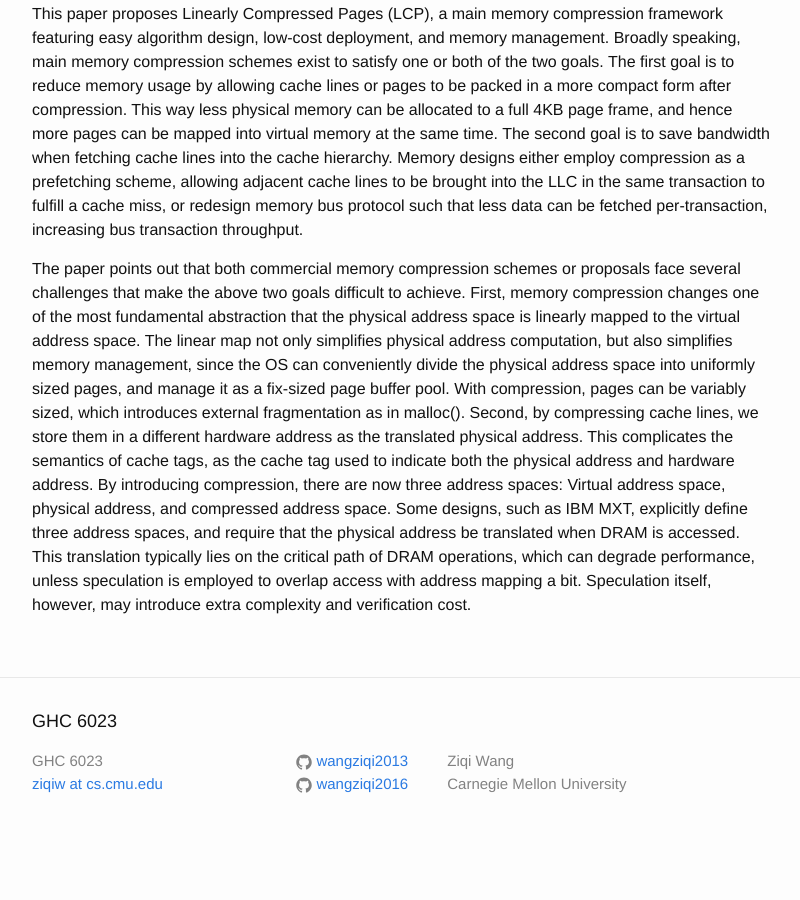
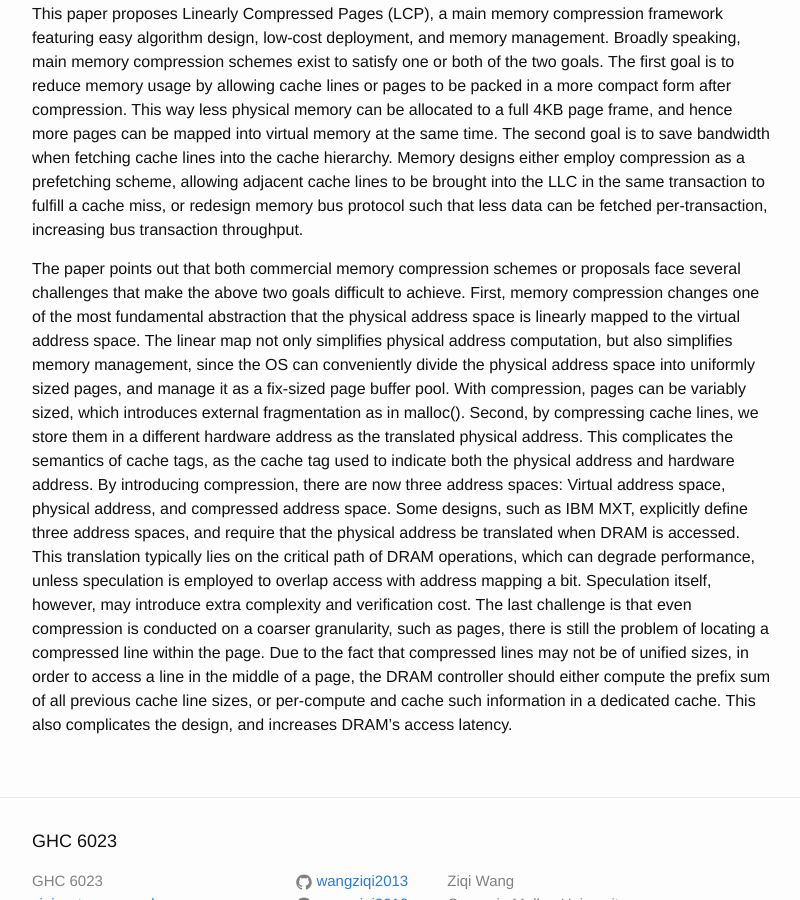
Before and after one commit to wangziqi2013/wangziqi2013.github.io, a Jekyll site: the page built from _posts/2020-05-20-lcp.markdown, in a window 1280 px wide and 900 px high, scrolled down 556 px. Shown: the whole window, without its empty margins (238-1038 px from the left). Built offline with Jekyll 4.4.1, drawn with Linux system fonts in a browser that asks for light colours; before the commit the page ends 1411 px from its top, so only the background shows below that.

Commit message:
Adding last challenge

```diff
--- a/_posts/2020-05-20-lcp.markdown
+++ b/_posts/2020-05-20-lcp.markdown
@@ -36,3 +36,8 @@ and compressed address space. Some designs, such as IBM MXT, explicitly define t
 the physical address be translated when DRAM is accessed. This translation typically lies on the critical path of
 DRAM operations, which can degrade performance, unless speculation is employed to overlap access with address mapping a
 bit. Speculation itself, however, may introduce extra complexity and verification cost.
+The last challenge is that even compression is conducted on a coarser granularity, such as pages, there is still
+the problem of locating a compressed line within the page. Due to the fact that compressed lines may not be of
+unified sizes, in order to access a line in the middle of a page, the DRAM controller should either compute the prefix
+sum of all previous cache line sizes, or per-compute and cache such information in a dedicated cache. This also complicates
+the design, and increases DRAM's access latency.
```
